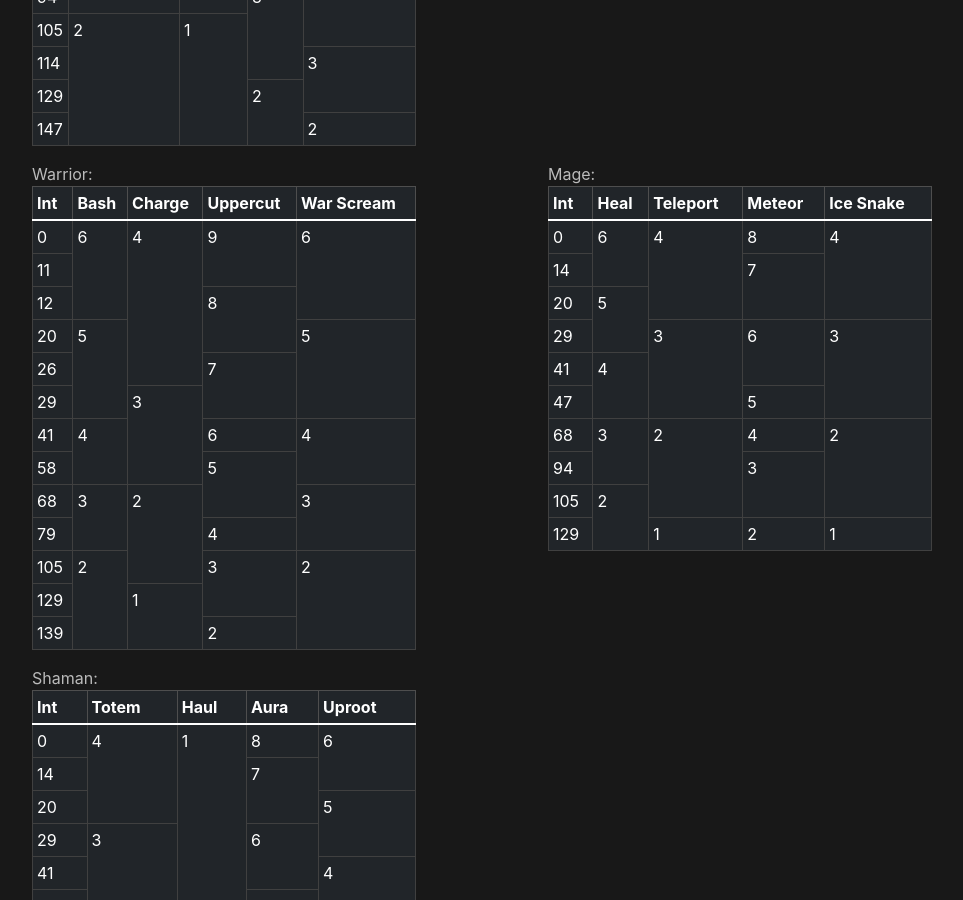
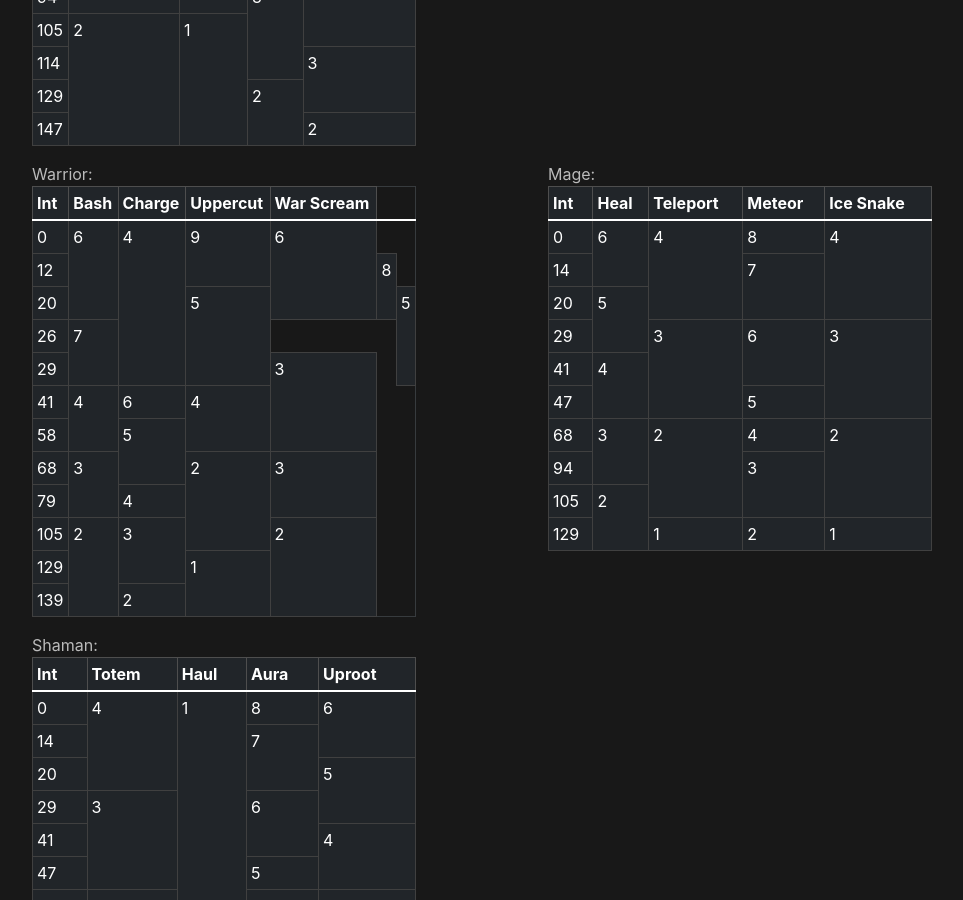
Before and after one commit to UWynn/UWynn.github.io, a Jekyll site: the page built from docs/mana.md, in a window 1280 px wide and 900 px high, scrolled down 681 px. Shown: the whole window, without its empty margins (104-1067 px from the left). Built offline with Jekyll 4.4.1, drawn with Linux system fonts in a browser that asks for light colours.

Commit message:
warrior mana table fix

```diff
--- a/docs/mana.md
+++ b/docs/mana.md
@@ -185,9 +185,6 @@ permalink: /mana/
             <td rowspan="3">6</td>
         </tr>
         <tr>
-            <td>11</td>
-        </tr>
-        <tr>
             <td>12</td>
             <td rowspan="2">8</td>
         </tr>
```
Also changed, not shown: docs/changelog.md.
